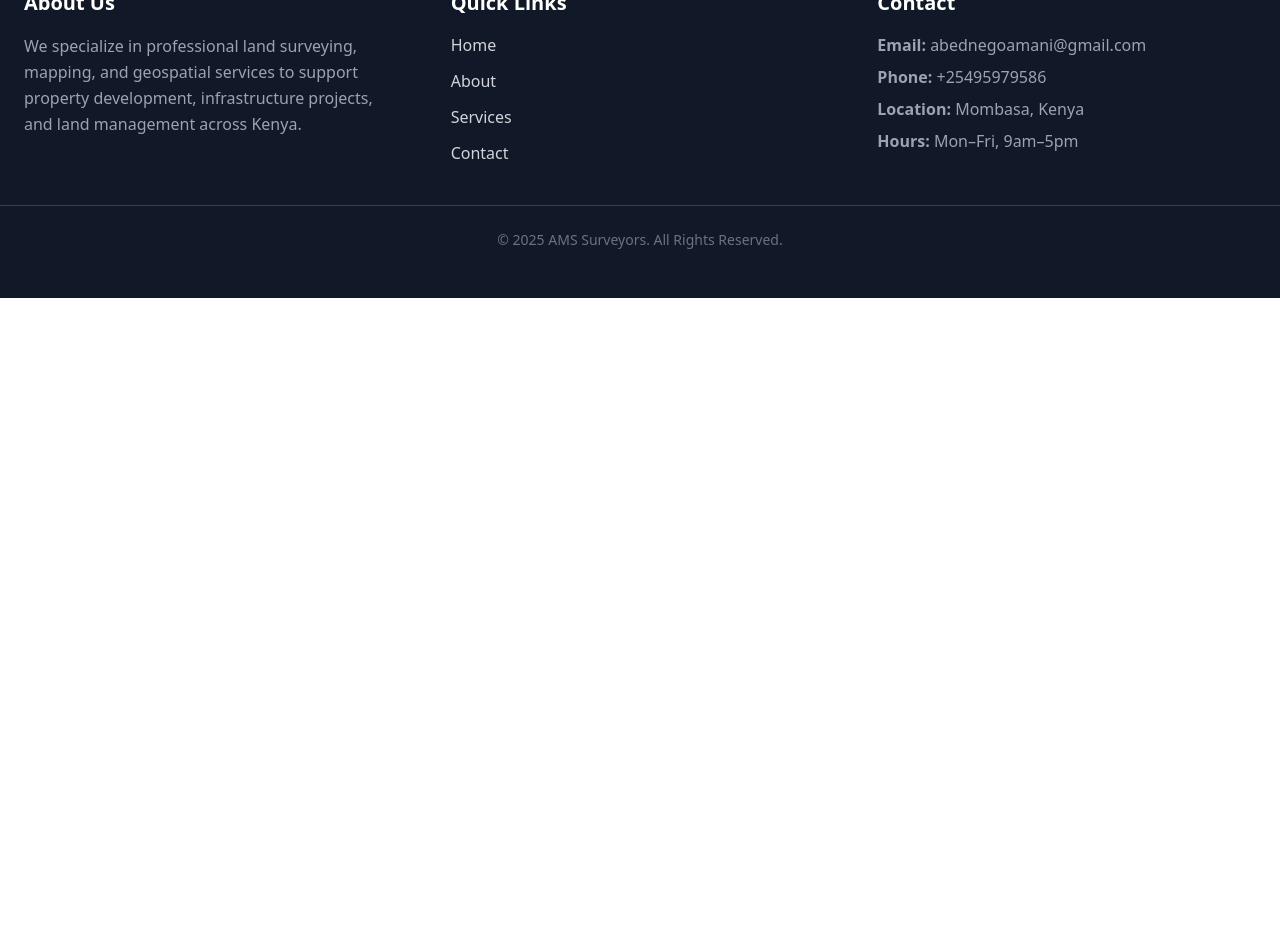
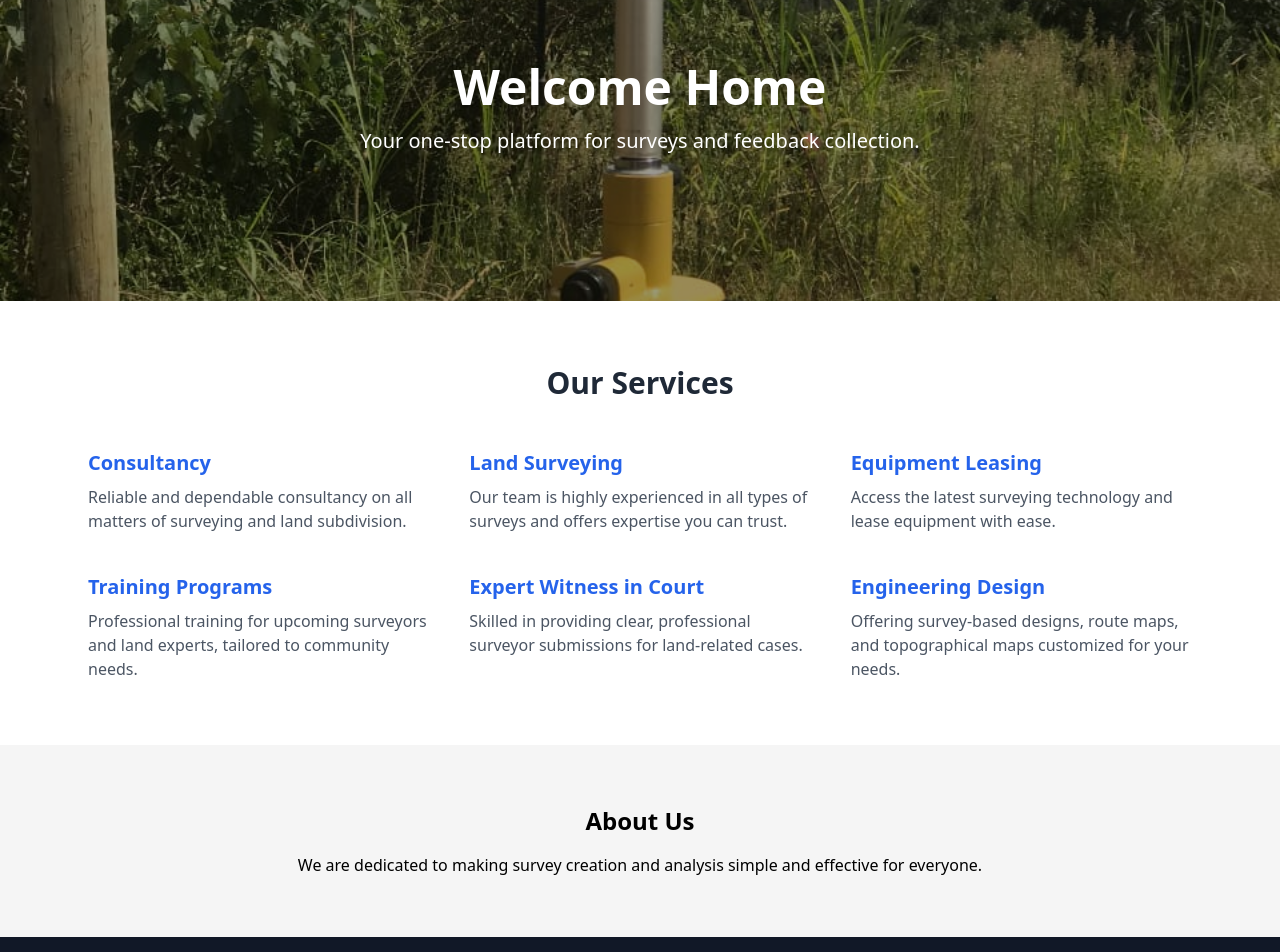
Before and after one commit to LydiaNeema/AMS, a Next.js app in the folder ams/: page / in a window 1280 px wide. Shown: the part 160-1112 px from the top of the page. Before the commit the page ends 800 px from the top, so only its background shows below. Built offline with nearby package versions, Linux system fonts and the light colour scheme.

Commit message:
image setup and service section

```diff
--- a/ams/app/page.js
+++ b/ams/app/page.js
@@ -1,10 +1,111 @@
-
 export default function Home() {
   return (
-    <div>
+    <div className="min-h-screen bg-gray-100">
 
-      <h1>Welcome home </h1>
+
+    <section
+  id="home"
+  className="relative flex items-center justify-center text-center w-full"
+>
+  {/* Background Image */}
+  <img
+    src="/image1.jpeg"
+    alt="Home background"
+    className="w-full h-96 object-cover"
+  />
+
+  {/* Overlay (optional for darkening image) */}
+  <div className="absolute inset-0 bg-black/40"></div>
+
+  {/* Text Content */}
+  <div className="absolute inset-0 flex flex-col items-center justify-center text-white px-4">
+    <h1 className="text-4xl md:text-5xl font-bold mb-4">Welcome Home</h1>
+    <p className="text-lg md:text-xl max-w-2xl mx-auto">
+      Your one-stop platform for surveys and feedback collection.
+    </p>
+  </div>
+</section>
+
+<section id="services" className="py-16 bg-white">
+  <div className="max-w-6xl mx-auto px-6">
+    <h2 className="text-3xl font-bold text-center mb-12 text-gray-800">
+      Our Services
+    </h2>
+
+    <div className="grid grid-cols-1 md:grid-cols-2 lg:grid-cols-3 gap-10">
+      {/* Service Item */}
+      <div className="text-left">
+        <h3 className="text-blue-600 font-semibold text-xl mb-2">
+          Consultancy
+        </h3>
+        <p className="text-gray-600">
+          Reliable and dependable consultancy on all matters of surveying and land subdivision.
+        </p>
+      </div>
+
+      <div className="text-left">
+        <h3 className="text-blue-600 font-semibold text-xl mb-2">
+          Land Surveying
+        </h3>
+        <p className="text-gray-600">
+          Our team is highly experienced in all types of surveys and offers expertise you can trust.
+        </p>
+      </div>
+
+      <div className="text-left">
+        <h3 className="text-blue-600 font-semibold text-xl mb-2">
+          Equipment Leasing
+        </h3>
+        <p className="text-gray-600">
+          Access the latest surveying technology and lease equipment with ease.
+        </p>
+      </div>
+
+      <div className="text-left">
+        <h3 className="text-blue-600 font-semibold text-xl mb-2">
+          Training Programs
+        </h3>
+        <p className="text-gray-600">
+          Professional training for upcoming surveyors and land experts, tailored to community needs.
+        </p>
+      </div>
+
+      <div className="text-left">
+        <h3 className="text-blue-600 font-semibold text-xl mb-2">
+          Expert Witness in Court
+        </h3>
+        <p className="text-gray-600">
+          Skilled in providing clear, professional surveyor submissions for land-related cases.
+        </p>
+      </div>
+
+      <div className="text-left">
+        <h3 className="text-blue-600 font-semibold text-xl mb-2">
+          Engineering Design
+        </h3>
+        <p className="text-gray-600">
+          Offering survey-based designs, route maps, and topographical maps customized for your needs.
+        </p>
+      </div>
     </div>
+  </div>
+</section>
 
+
+      <section
+        id="about"
+        style={{
+          padding: "60px 0",
+          textAlign: "center",
+          background: "#f5f5f5",
+        }}
+      >
+        <h2 className="text-2xl font-semibold mb-4">About Us</h2>
+        <p>
+          We are dedicated to making survey creation and analysis simple and
+          effective for everyone.
+        </p>
+      </section>
+    </div>
   );
 }
```
